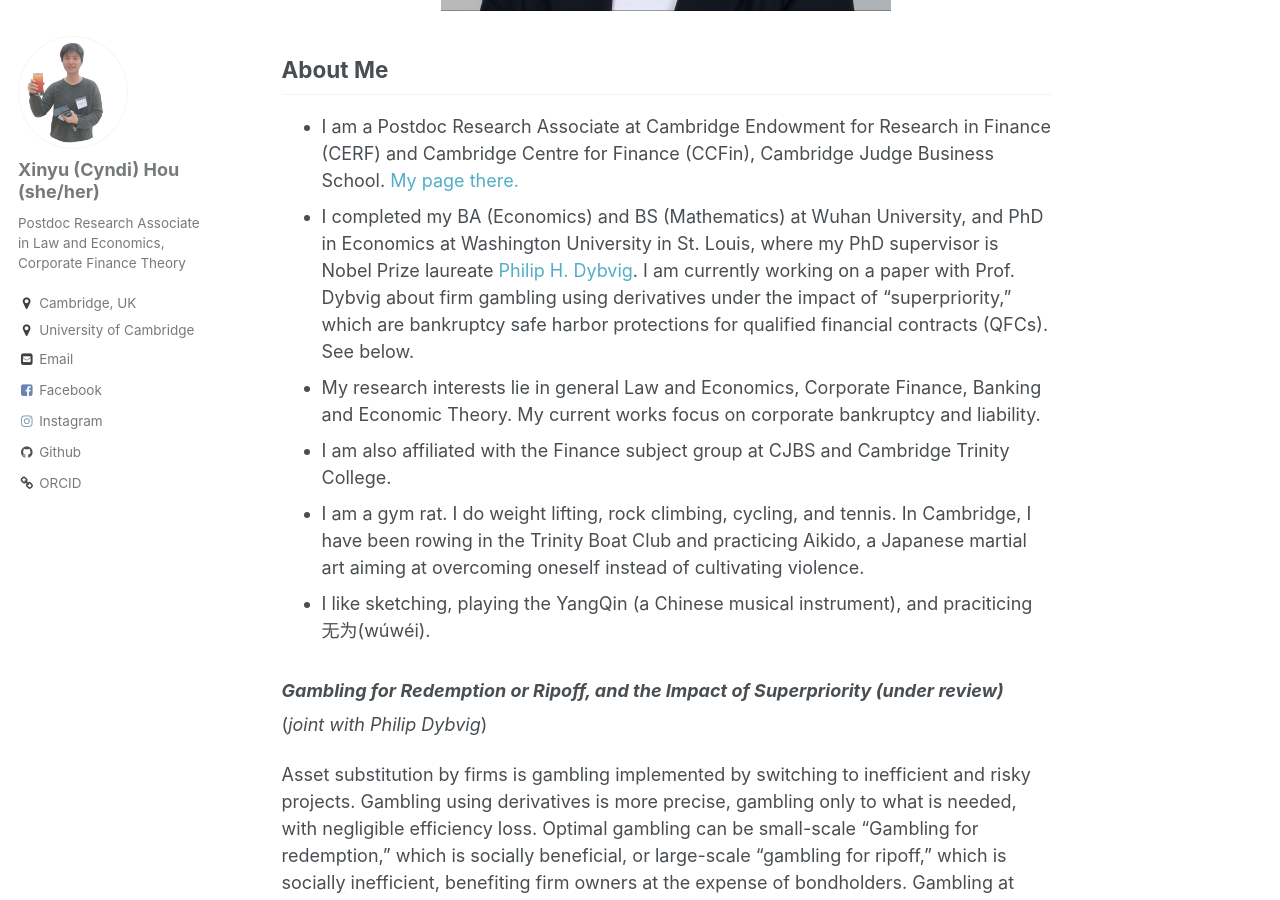
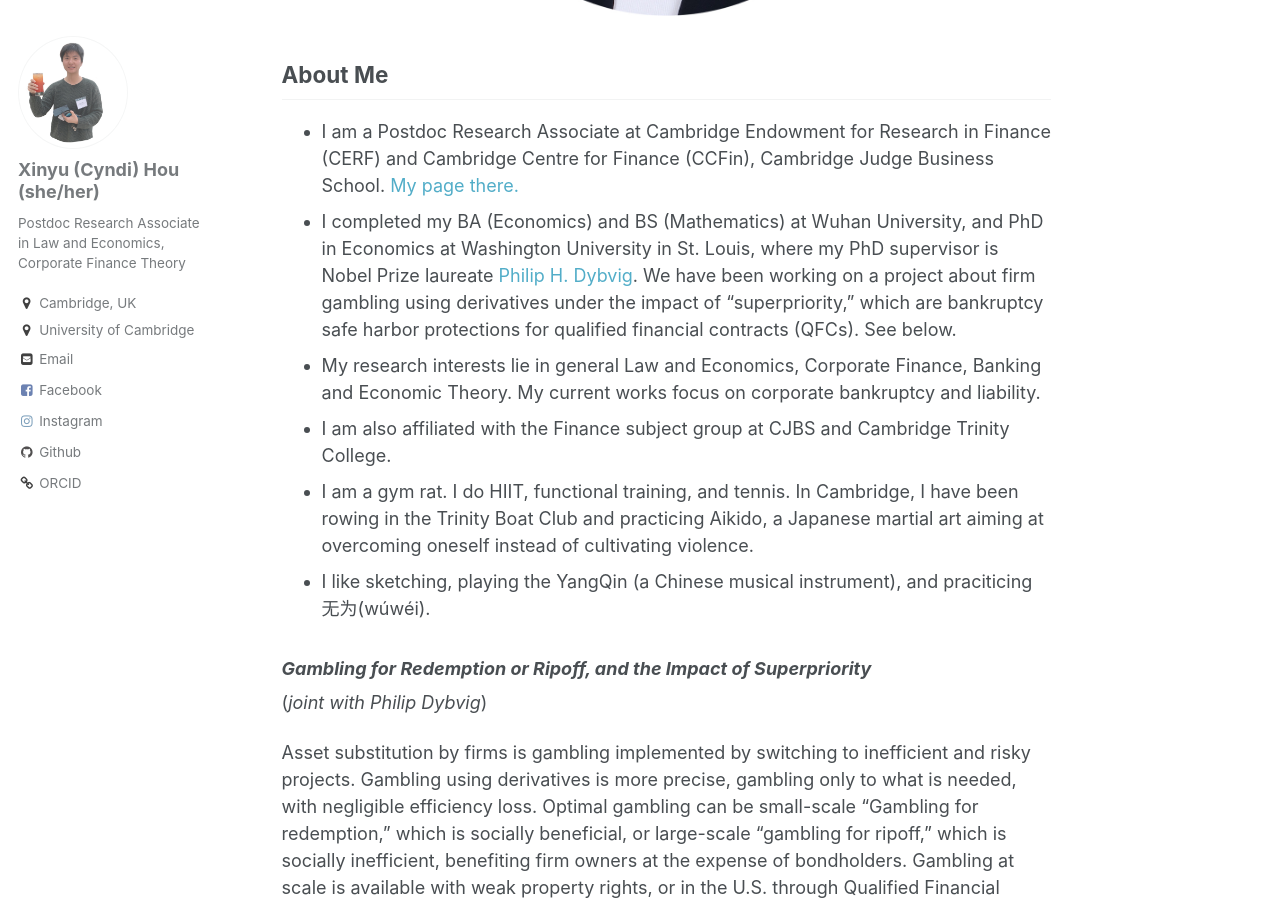
Before and after one commit to xinyuhou94/xinyuhou94.github.io, a Jekyll site: the page built from _pages/about.md, in a window 1280 px wide and 900 px high, scrolled down 566 px. Built offline with Jekyll 4.4.1, drawn with Linux system fonts in a browser that asks for light colours.

Commit message:
Update about.md

```diff
--- a/_pages/about.md
+++ b/_pages/about.md
@@ -9,18 +9,18 @@ redirect_from:
 ---
 
 <p align="center">
-  <img src="https://xinyuhou94.github.io/images/IMG_1444.jpeg?raw=true" alt="Photo" style="width: 450px;"/>
+  <img src="https://xinyuhou94.github.io/images/xinyuH.jpg?raw=true" alt="Photo" style="width: 450px;"/>
 </p>
 
 ## About Me ##
 * I am a Postdoc Research Associate at Cambridge Endowment for Research in Finance (CERF) and Cambridge Centre for Finance (CCFin), Cambridge Judge Business School. [My page there.](https://www.cerf.cam.ac.uk/people/cerf-postdocs/currentpostdocs/xinyu-hou)
-* I completed my BA (Economics) and BS (Mathematics) at Wuhan University, and PhD in Economics at Washington University in St. Louis, where my PhD supervisor is Nobel Prize laureate [Philip H. Dybvig](https://dybfin.wustl.edu/). I am currently working on a paper with Prof. Dybvig about firm gambling using derivatives under the impact of "superpriority," which are bankruptcy safe harbor protections for qualified financial contracts (QFCs). See below.
+* I completed my BA (Economics) and BS (Mathematics) at Wuhan University, and PhD in Economics at Washington University in St. Louis, where my PhD supervisor is Nobel Prize laureate [Philip H. Dybvig](https://dybfin.wustl.edu/). We have been working on a project about firm gambling using derivatives under the impact of "superpriority," which are bankruptcy safe harbor protections for qualified financial contracts (QFCs). See below.
 * My research interests lie in general Law and Economics, Corporate Finance, Banking and Economic Theory. My current works focus on corporate bankruptcy and liability.
 * I am also affiliated with the Finance subject group at CJBS and Cambridge Trinity College.
-* I am a gym rat. I do weight lifting, rock climbing, cycling, and tennis. In Cambridge, I have been rowing in the Trinity Boat Club and practicing Aikido, a Japanese martial art aiming at overcoming oneself instead of cultivating violence.
+* I am a gym rat. I do HIIT, functional training, and tennis. In Cambridge, I have been rowing in the Trinity Boat Club and practicing Aikido, a Japanese martial art aiming at overcoming oneself instead of cultivating violence.
 * I like sketching, playing the YangQin (a Chinese musical instrument), and praciticing 无为(wúwéi).
 
-### _Gambling for Redemption or Ripoff, and the Impact of Superpriority (under review)_
+### _Gambling for Redemption or Ripoff, and the Impact of Superpriority_
 (_joint with Philip Dybvig_)
 
 Asset substitution by firms is gambling implemented by switching to inefficient and risky projects. Gambling using derivatives is more precise, gambling only to what is needed, with negligible efficiency loss. Optimal gambling can be small-scale "Gambling for redemption," which is socially beneficial, or large-scale "gambling for ripoff," which is socially inefficient, benefiting firm owners at the expense of bondholders. Gambling at scale is available with weak property rights, or in the U.S. through Qualified Financial Contracts (QFCs) with "superpriority" exemptions from bankruptcy provisions. Availability of gambling at scale reduces firm borrowing and value due to anticipation of gambling for ripoff.
```
